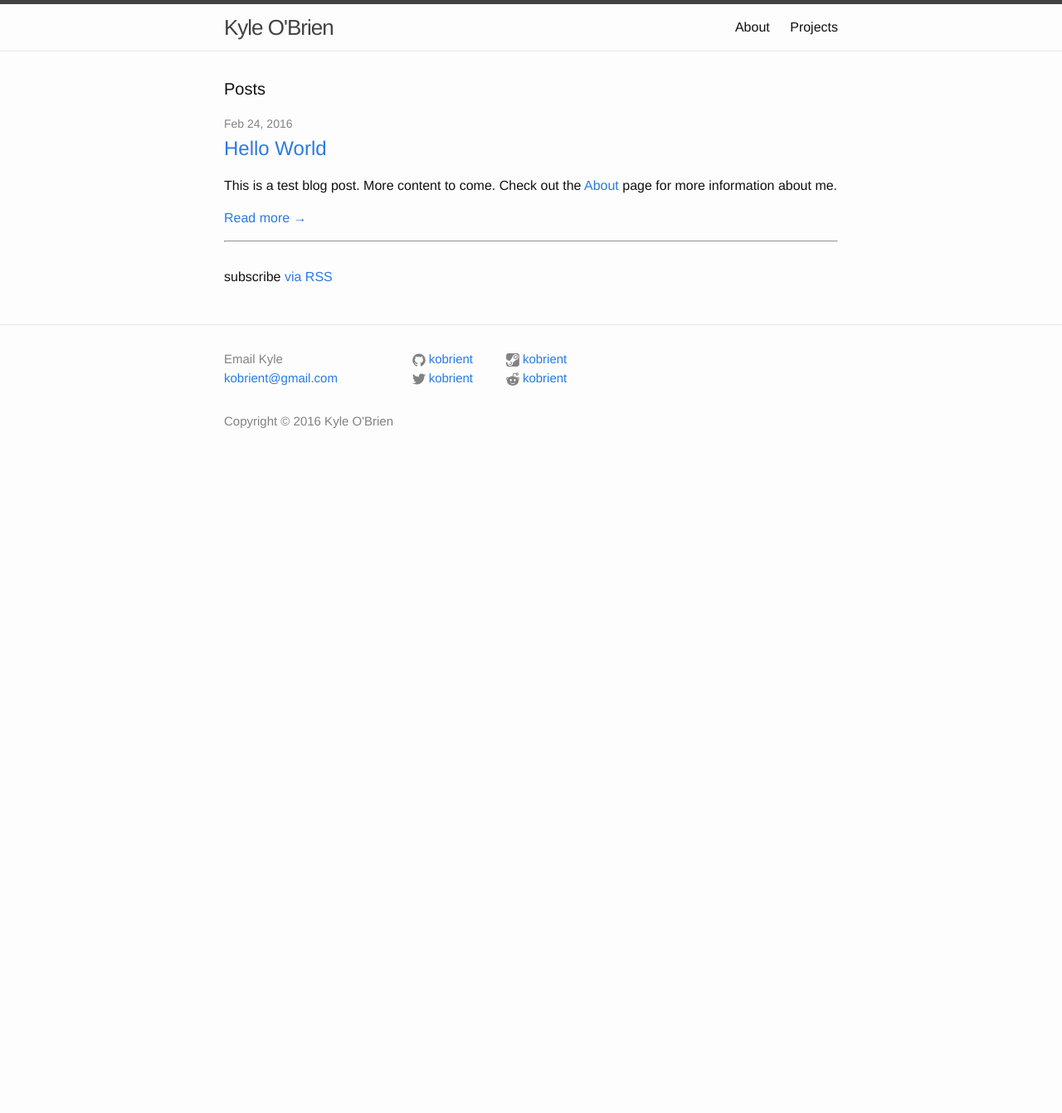
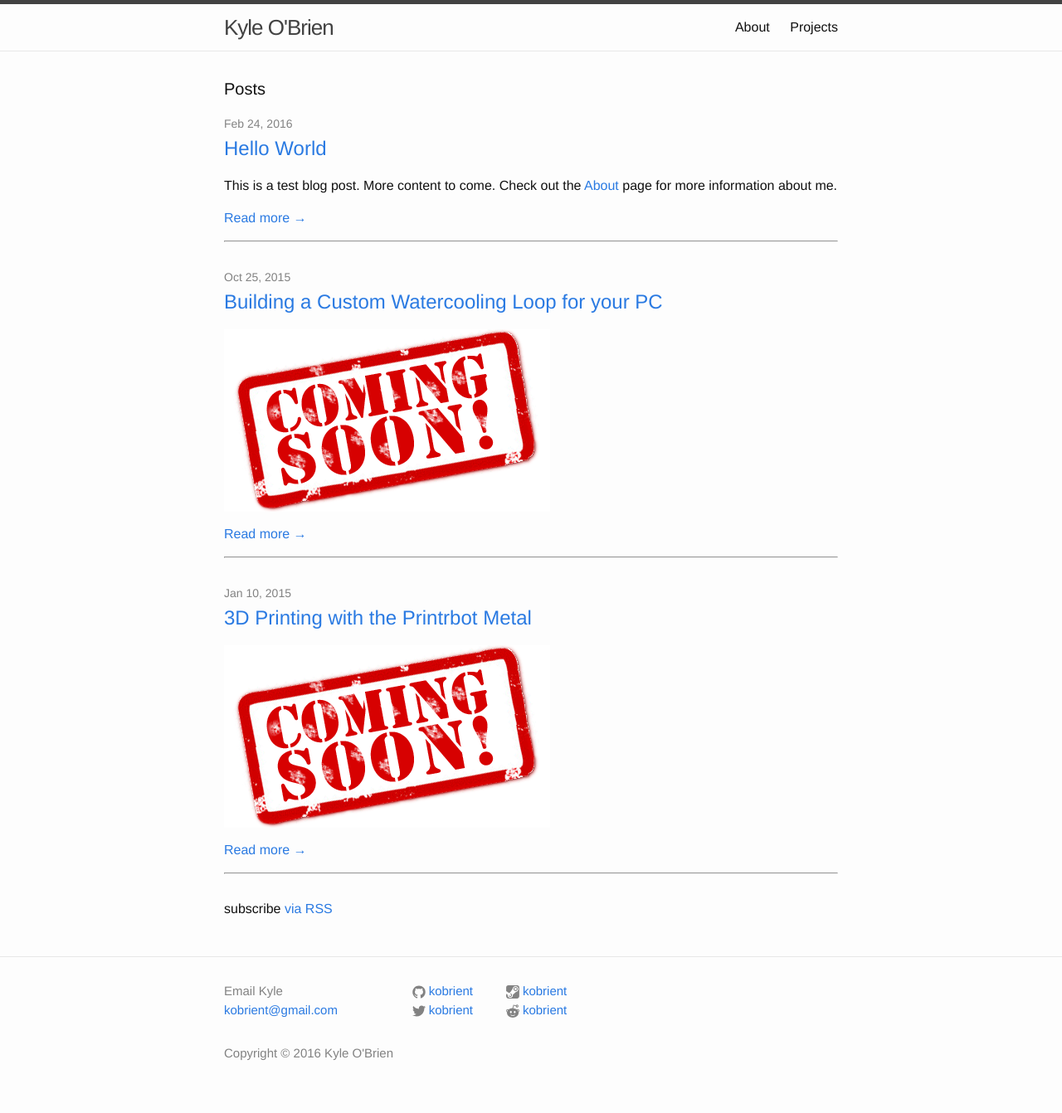
Before and after one commit to kobrient/kobrient.github.io, a Jekyll site: the page built from index.html, in a window 1280 px wide. Shown: the whole page at 83% size. Built offline with Jekyll 4.4.1, drawn with Linux system fonts in a browser that asks for light colours; before the commit the page ends 900 px from its top, so only the background shows below that.

Commit message:
placeholders

```diff
--- /dev/null
+++ b/_posts/2015-01-08-3dprintrbot.markdown
@@ -0,0 +1,7 @@
+---
+layout: post
+title:  "3D Printing with the Printrbot Metal"
+date:   2015-01-09 23:00:00 -0600
+categories: blog
+---
+![Coming Soon](/images/comingsoon.png "Coming Soon")
--- /dev/null
+++ b/_posts/2015-10-24-watercooling.markdown
@@ -0,0 +1,7 @@
+---
+layout: post
+title:  "Building a Custom Watercooling Loop for your PC"
+date:   2015-10-24 23:00:00 -0600
+categories: blog
+---
+![Coming Soon](/images/comingsoon.png "Coming Soon")
```
Also changed, not shown: projects.md (+0 -6 lines), images/comingsoon.png (added).
